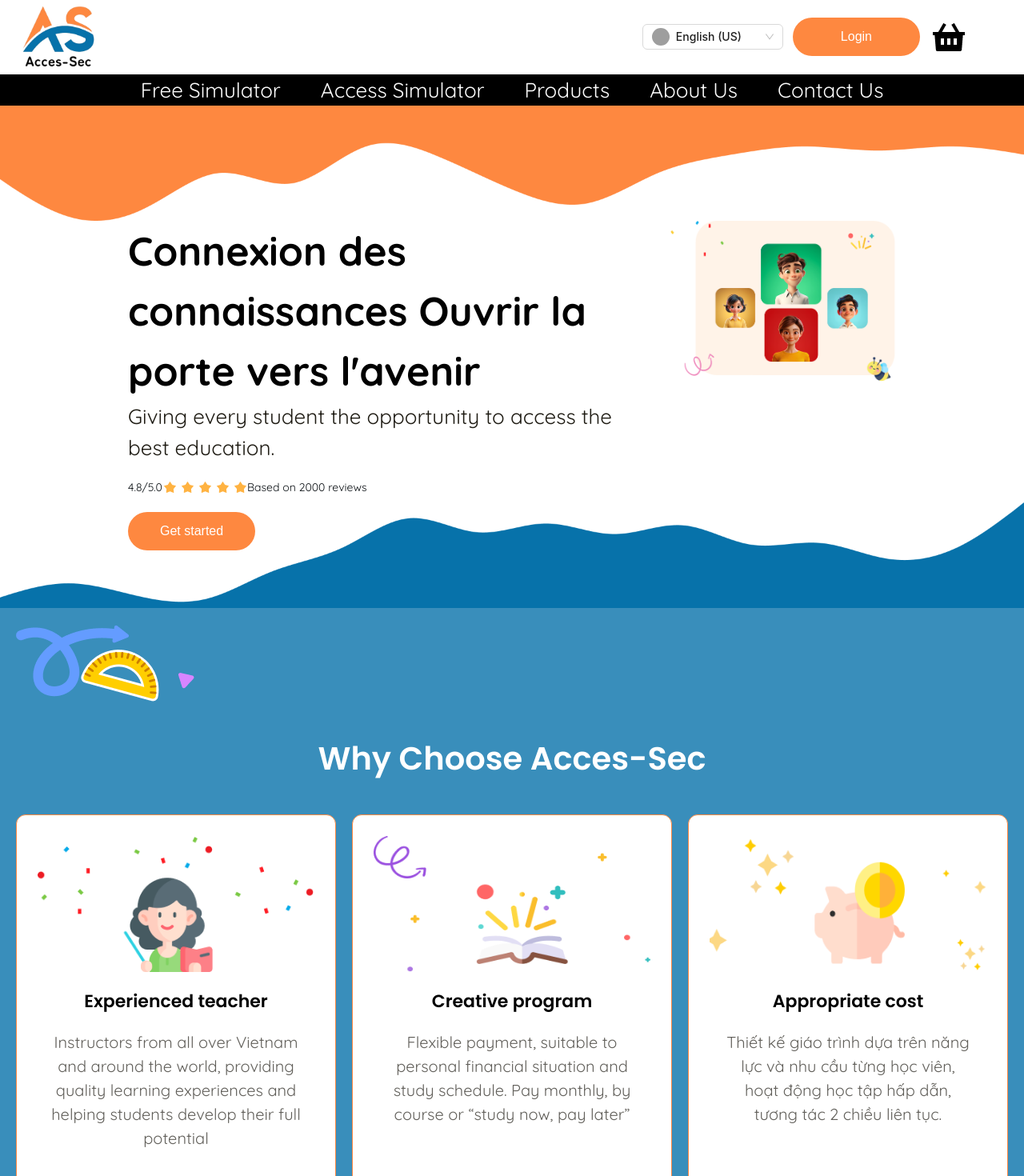
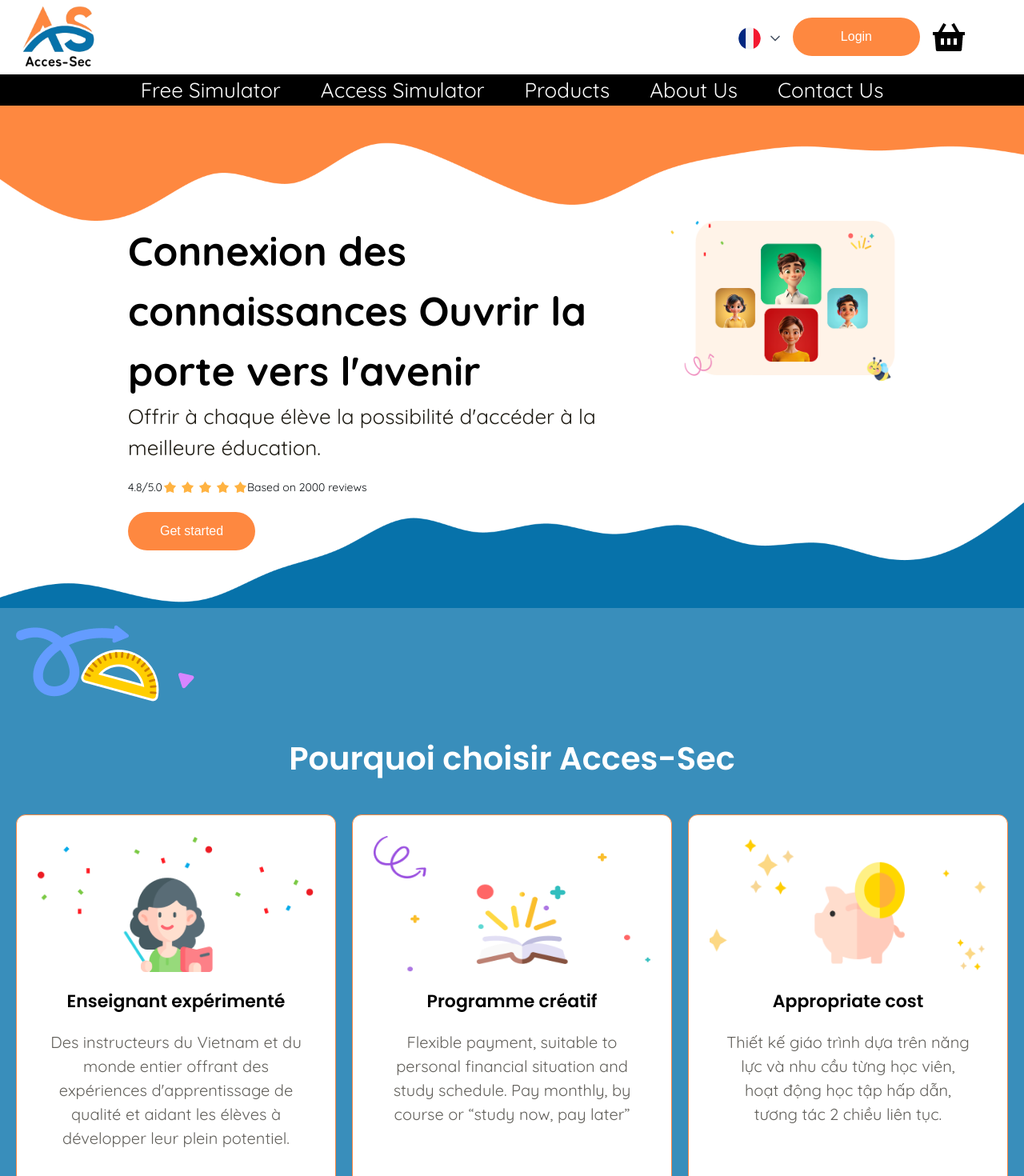
Before and after one commit to Faisalmedsnexus/acess-sec, a Next.js app: page / in a window 1280 px wide. Shown: the top 1470 px of the page at 80% size. Built offline with nearby package versions, Linux system fonts and the light colour scheme; grey boxes are pictures that could not be loaded.

Commit message:
language done

```diff
--- a/src/app/home/WhyChoose.js
+++ b/src/app/home/WhyChoose.js
@@ -1,6 +1,11 @@
+"use client"
 import React from "react";
+import { UserAuthContext } from "../contexts/auth-context";
+import { DictionariesContext } from "../contexts/dictionary-context";
 
 export const WhyChoose = () => {
+   const { lng } = UserAuthContext();
+    const { dictionaries } = DictionariesContext();
   return (
     <section className=" bg-[#398EBB] w-[100%]">
       <div className="">
@@ -9,7 +14,8 @@
       <div className="flex flex-col items-center">
         <div className="py-5">
           <h1 className="font-poppins text-[25px] md:text-[40px] font-bold text-white text-center">
-            Why Choose Acces-Sec
+
+            {dictionaries?.Why_Choose_Acces_Sec}
           </h1>
         </div>
         <div className="flex flex-col md:flex-row justify-center items-center m-auto gap-5 py-5">
@@ -20,12 +26,10 @@
               alt="Acces"
             />
             <h1 className="text-[18px] md:text-[22px] font-bold pt-5 font-poppins">
-              Experienced teacher
+            {dictionaries?.Experienced_teacher}
             </h1>
             <p className="text-[16px] md:text-[20px] font-quicksand font-normal text-[#62605b] py-5">
-              Instructors from all over Vietnam and around the world, providing
-              quality learning experiences and helping students develop their
-              full potential
+            {dictionaries?.Instructors_from_all_over_Vietnam_and_around_the_world_providing_quality_learning_experiences_and_helping_students_develop_their_full_potential}
             </p>
           </div>
           <div className="max-w-[90%] md:w-[350px] lg:w-[400px] md:p-[26px] md:h-[658px] lg:h-[480px] bg-white rounded-xl  text-center border border-[#FE8840] flex flex-col items-center">
@@ -35,7 +39,7 @@
               alt="Acces"
             />
             <h1 className="text-[18px] md:text-[22px] font-bold px-5 pt-5 font-poppins">
-              Creative program
+            {dictionaries?.Creative_program}
             </h1>
             <p className="text-[16px] md:text-[20px] font-quicksand  font-normal text-[#62605b] py-5 px-5">
               Flexible payment, suitable to personal financial situation and
--- a/src/app/public/Header.js
+++ b/src/app/public/Header.js
@@ -1,60 +1,78 @@
 "use client";
 import React, { useState } from "react";
-import usa from "../../../public/images/usa.svg";
-import france from "../../../public/images/france.svg";
+import usa from "../../../public/images/usa.svg"; // Imported image
+import france from "../../../public/images/france.svg"; // Imported image
 import Image from "next/image";
 import { Select } from "antd";
+import { UserAuthContext } from "../contexts/auth-context";
+import { ChevronDown } from "lucide-react";
+
 export const Header = () => {
-  const [selectedLanguage, setSelectedLanguage] = useState("en");
-  const handleLanguageChange = (value) => {
-    setSelectedLanguage(value);
-    console.log("Selected Language:", value);
+  const { lng, setLng } = UserAuthContext();
+  const [isOpen, setIsOpen] = useState(false);
+
+  const handleLanguageChange = (language) => {
+    console.log(language,"language");
+    setLng(language);
+    setIsOpen(false);
   };
-  const options = [
+
+  const LANGUAGES = [
     {
-      key: "en-opt",
-      value: "en",
-      label: (
-        <div className=" tex-[16px] font-semibold flex gap-2 ">
-          <div className="flex items-center rounded-full">
-            <Image
-              src={usa}
-              alt="english"
-              width={26}
-              height={26}
-              className="object-cover !w-[22px] !h-[22px]"
-              style={{ borderRadius: "50%" }}
-            />
-          </div>
-          <span className="font-medium">English (US)</span>
-        </div>
-      ),
+      code: "english",
+      name: "English",
+      flag: usa.src, // Use the .src property of the imported image
     },
     {
-      key: "fr-opt",
-      value: "fr",
-      label: (
-        <div className="tex-[16px] font-semibold flex gap-2 ">
-          <Image src={france} alt="french" width={20} height={20} />
-          <span className="font-medium">French</span>
-        </div>
-      ),
+      code: "french",
+      name: "French",
+      flag: france.src, // Use the .src property of the imported image
     },
   ];
+
+  const currentLanguage = LANGUAGES.find((val) => lng === val.code) || LANGUAGES[0]; // Fallback to the first language
+
   return (
     <div className="hidden md:flex flex-col sm:flex-row justify-between align-center items-center px-5">
       <img width={110} height={110} src="/images/logo.svg" alt="Acces" />
       <div className="flex flex-row h-[60px] md:h-[50px] gap-3 pr-[50px] mb-5 md:mb-0 items-center">
-        {/* <button className=" text-[#0772AA] px-[40px] py-3 border border-[#0772AA] rounded-[25px] cursor-pointer transition">
-                    Free Trial
-                </button> */}
-        <Select
-          defaultValue={selectedLanguage}
-          value={selectedLanguage}
-          onChange={handleLanguageChange}
-          className="language-select w-44 custom_select"
-          options={options}
-        />
+        <div className="relative">
+          <button
+            onClick={() => setIsOpen(!isOpen)}
+            className="flex items-center justify-center mt-1"
+          >
+            <div className="flex items-center space-x-2">
+              <img
+                src={currentLanguage.flag} // Use the .src property
+                alt={`${currentLanguage.name} flag`}
+                className="w-7 h-7 rounded-full object-cover"
+              />
+              <ChevronDown
+                className={`text-gray-600 transition-transform duration-200 ${isOpen ? "rotate-180" : ""
+                  }`}
+                size={20}
+              />
+            </div>
+          </button>
+
+          {isOpen && (
+            <div className="absolute top-full mt-2 w-20 bg-white border border-gray-200 rounded-lg shadow-lg overflow-hidden">
+              {LANGUAGES.filter((lang) => lang.code !== lng).map((language) => (
+                <button
+                  key={language.code}
+                  onClick={() => handleLanguageChange(language.code)}
+                  className="w-full p-2 hover:bg-gray-100 transition-colors flex justify-center"
+                >
+                  <img
+                    src={language.flag} // Use the .src property
+                    alt={`${language.name} flag`}
+                    className="w-7 h-7 rounded-full object-cover"
+                  />
+                </button>
+              ))}
+            </div>
+          )}
+        </div>
         <button className="primary-btn bg-[#FE8840] text-white px-[60px] py-3 rounded-[25px] cursor-pointer transition">
           Login
         </button>
--- a/src/app/public/Hero.js
+++ b/src/app/public/Hero.js
@@ -9,7 +9,7 @@
   const { lng } = UserAuthContext();
   const { dictionaries } = DictionariesContext();
 
-  console.log(dictionaries,"dictionaries")
+
   console.log(lng,"lng")
  console.log(activeSection, ": avtice")
   return (
@@ -83,8 +83,7 @@
                 {dictionaries?.Home_Page_Hero_Section_Title}
               </h1>
               <p className="!font-normal font-quicksand text-[18px] md:text-[26px] md:text-left text- text-[#1F1C14]">
-                Giving every student the opportunity to access the best
-                education.
+              {dictionaries?.Home_Page_Hero_Section_Description}
               </p>
               <div className="flex flex-row items-center my-5">
                 <p className="text-[14px] font-normal text-[#0D1216] font-quicksand md:text-left text-center">
```
Also changed, not shown: 1 other file (tests, documents, lock files or other folders).
